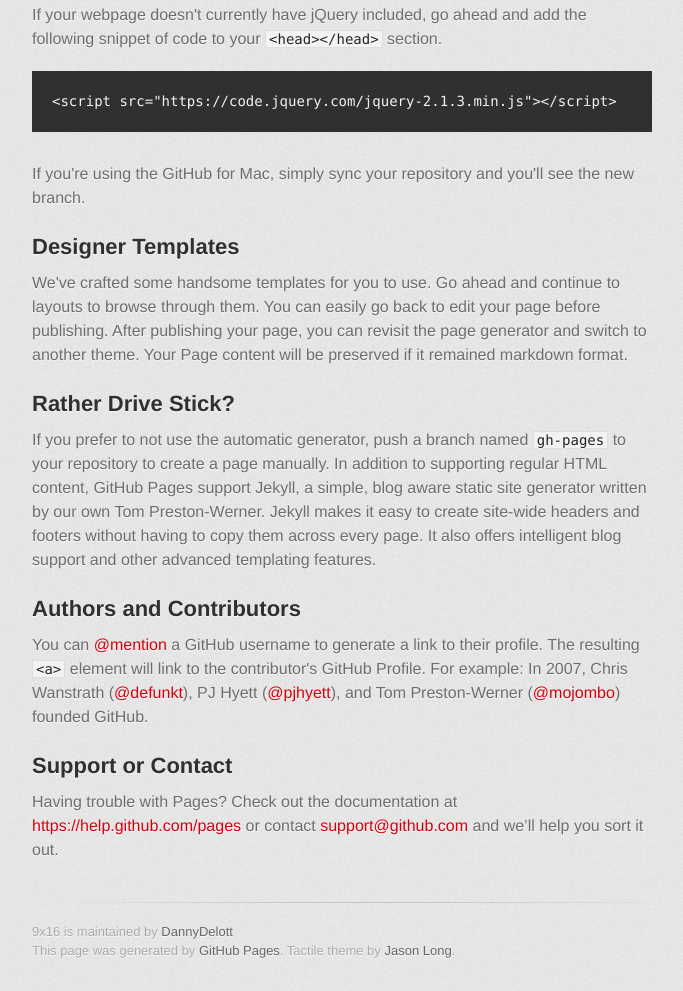
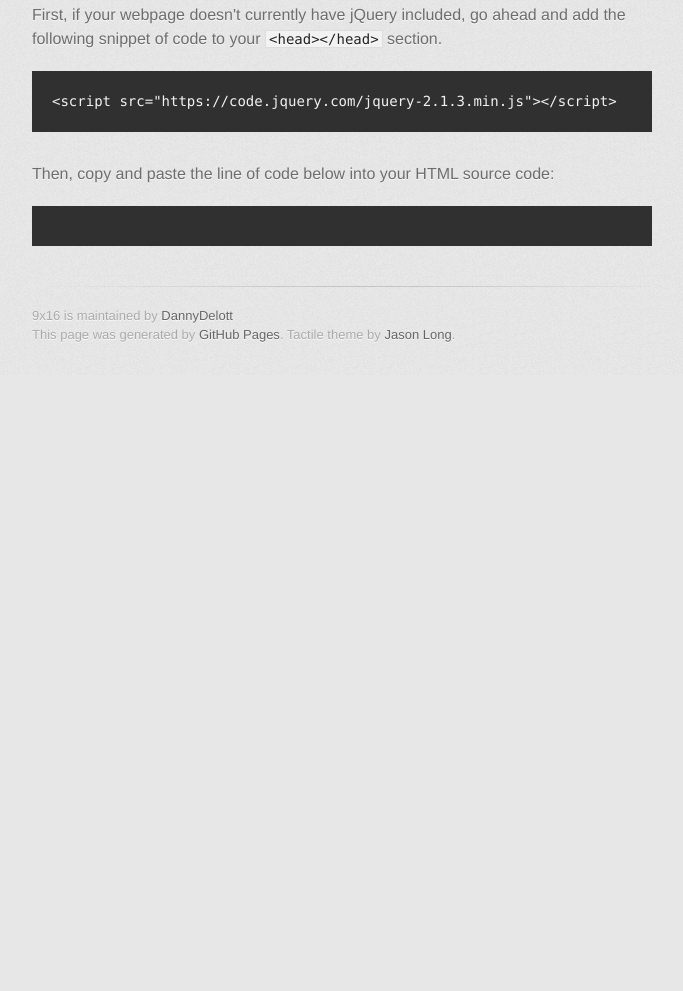
Before and after one commit to DannyDelott/9x16, a plain HTML site: page index.html in a window 1280 px wide. Shown: the part 733-1724 px from the top of the page, without its empty margins (298-981 px from the left). After the commit the page ends 1108 px from the top, so only its background shows below. Drawn offline with nearby package versions, Linux system fonts and the light colour scheme; a web font is replaced by a local one.

Commit message:
Add jQuery and 9x16.js, code blocks for how to use
- Include jQuery and 9x16.js in index.html.
- Add code block with jQuery <script></script> tag.
- Add (empty) code block for 9x16.js <script></script> tag.

```diff
--- a/index.html
+++ b/index.html
@@ -7,6 +7,8 @@
     <link rel="stylesheet" type="text/css" href="stylesheets/stylesheet.css" media="screen">
     <link rel="stylesheet" type="text/css" href="stylesheets/pygment_trac.css" media="screen">
     <link rel="stylesheet" type="text/css" href="stylesheets/print.css" media="print">
+    <script src="https://code.jquery.com/jquery-2.1.3.min.js"></script>
+    <script src="javascripts/9x16.js"></script>
     <!--[if lt IE 9]>
     <script src="//html5shiv.googlecode.com/svn/trunk/html5.js"></script>
     <![endif]-->
@@ -53,30 +55,11 @@
           <hr>
 
           <h3>How to use:</h3>
-          <p>If your webpage doesn't currently have jQuery included, go ahead and add the following snippet of code to your <code>&lt;head&gt;&lt;/head&gt;</code> section.</p>
+          <p>First, if your webpage doesn't currently have jQuery included, go ahead and add the following snippet of code to your <code>&lt;head&gt;&lt;/head&gt;</code> section.</p>
 <pre><code>&lt;script src=&quot;https://code.jquery.com/jquery-2.1.3.min.js&quot;&gt;&lt;/script&gt;</code></pre>
+          <p>Then, copy and paste the line of code below into your HTML source code:</p>
+          <pre><code></code></pre>
 
-<p>If you're using the GitHub for Mac, simply sync your repository and you'll see the new branch.</p>
-
-<h3>
-<a id="designer-templates" class="anchor" href="#designer-templates" aria-hidden="true"><span class="octicon octicon-link"></span></a>Designer Templates</h3>
-
-<p>We've crafted some handsome templates for you to use. Go ahead and continue to layouts to browse through them. You can easily go back to edit your page before publishing. After publishing your page, you can revisit the page generator and switch to another theme. Your Page content will be preserved if it remained markdown format.</p>
-
-<h3>
-<a id="rather-drive-stick" class="anchor" href="#rather-drive-stick" aria-hidden="true"><span class="octicon octicon-link"></span></a>Rather Drive Stick?</h3>
-
-<p>If you prefer to not use the automatic generator, push a branch named <code>gh-pages</code> to your repository to create a page manually. In addition to supporting regular HTML content, GitHub Pages support Jekyll, a simple, blog aware static site generator written by our own Tom Preston-Werner. Jekyll makes it easy to create site-wide headers and footers without having to copy them across every page. It also offers intelligent blog support and other advanced templating features.</p>
-
-<h3>
-<a id="authors-and-contributors" class="anchor" href="#authors-and-contributors" aria-hidden="true"><span class="octicon octicon-link"></span></a>Authors and Contributors</h3>
-
-<p>You can <a href="https://github.com/blog/821" class="user-mention">@mention</a> a GitHub username to generate a link to their profile. The resulting <code>&lt;a&gt;</code> element will link to the contributor's GitHub Profile. For example: In 2007, Chris Wanstrath (<a href="https://github.com/defunkt" class="user-mention">@defunkt</a>), PJ Hyett (<a href="https://github.com/pjhyett" class="user-mention">@pjhyett</a>), and Tom Preston-Werner (<a href="https://github.com/mojombo" class="user-mention">@mojombo</a>) founded GitHub.</p>
-
-<h3>
-<a id="support-or-contact" class="anchor" href="#support-or-contact" aria-hidden="true"><span class="octicon octicon-link"></span></a>Support or Contact</h3>
-
-<p>Having trouble with Pages? Check out the documentation at <a href="https://help.github.com/pages">https://help.github.com/pages</a> or contact <a href="mailto:support@github.com">support@github.com</a> and we’ll help you sort it out.</p>
         </section>
 
         <footer>
```
